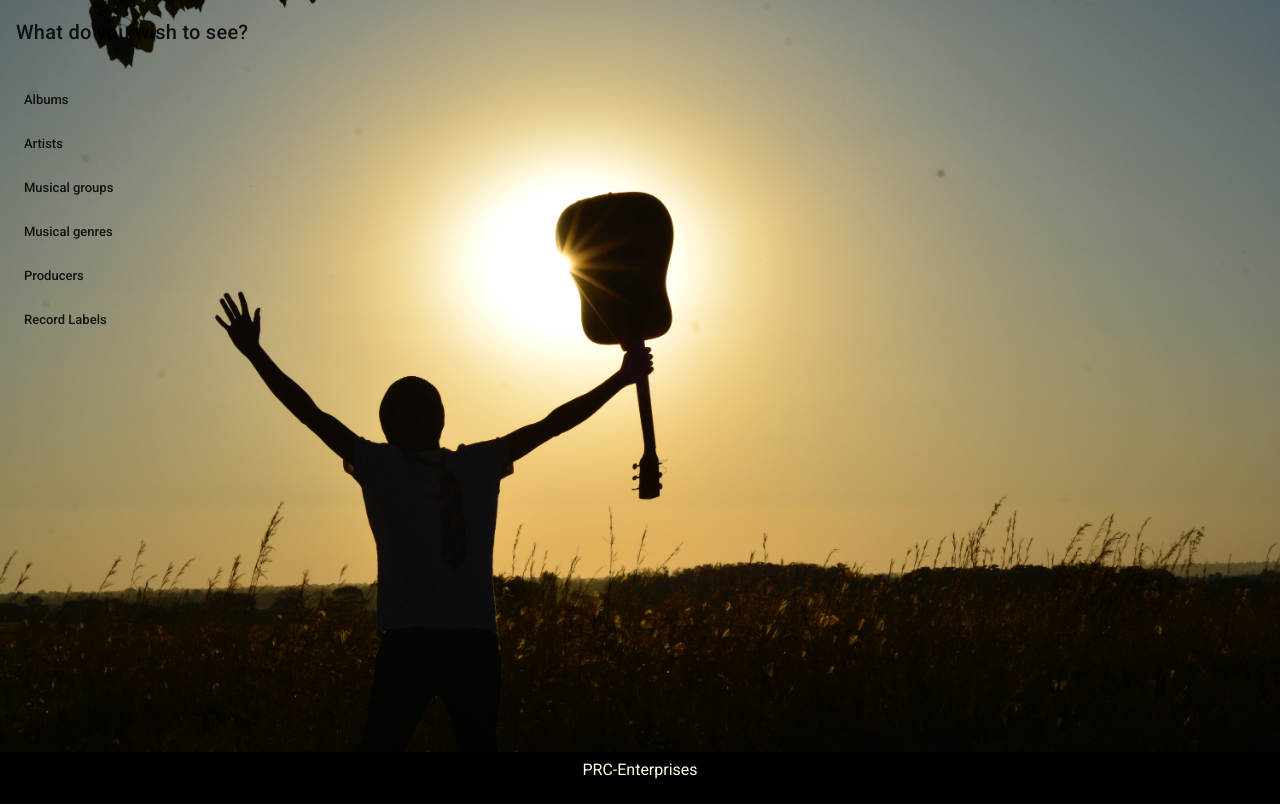
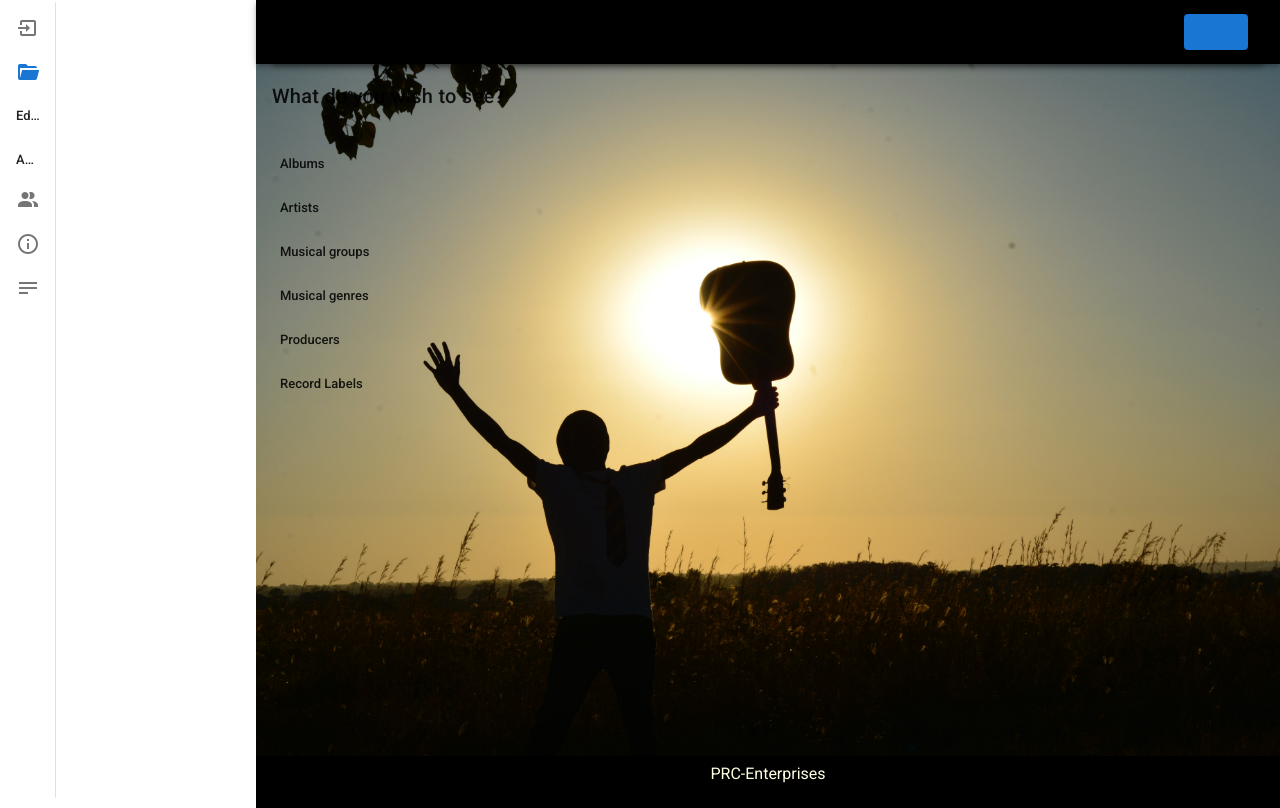
Before and after one commit to josezitopedrito/PRC-Projeto, a Vue app in the folder projeto/interface/: page / in a window 1280 px wide. Built offline with nearby package versions, Linux system fonts and the light colour scheme.

Commit message:
Introdução de navDraw e de um header

```diff
--- a/projeto/interface/src/App.vue
+++ b/projeto/interface/src/App.vue
@@ -1,6 +1,8 @@
 <template>
   <v-app>
     <v-content>
+      <!-- A navDraw é so para ser permitida a users registados -->
+      <navDraw></navDraw>
       <router-view></router-view>
       <appFooter></appFooter>
     </v-content>
@@ -10,10 +12,12 @@
 <script>
 
 import Footer from './components/footer.vue'
+import NavDraw from './components/navDraw.vue'
 export default {
 
   components: {
-    'appFooter':Footer
+    'appFooter':Footer,
+    'navDraw': NavDraw
   },
 
   data: () => ({
--- a/projeto/interface/src/components/Home.vue
+++ b/projeto/interface/src/components/Home.vue
@@ -1,5 +1,42 @@
 <template>
   <div id="Home" class="home">
+    <v-app-bar app fixed color="black">
+        <v-toolbar color="black">
+            <div class="spacer"></div>
+            <v-menu>
+                <template v-slot:activator="{ on: menu }">
+                    <v-tooltip bottom>
+                        <template v-slot:activator="{ on: tooltip }">
+                            <v-btn
+                            color="primary"
+                            dark
+                            v-on="{ ...tooltip, ...menu }"
+                            >
+                                <v-icon>mdi-acount</v-icon>
+                            </v-btn>
+                        </template>
+                    <span>Im A ToolTip</span>
+                    </v-tooltip>
+                </template>
+                <v-list>
+                    <!-- Para ver enquanto logged out -->
+                    <v-list-item link to="/registo">
+                        <v-list-item-title>Register</v-list-item-title>
+                    </v-list-item>
+                    <v-list-item link to="/login">
+                        <v-list-item-title>Login</v-list-item-title>
+                    </v-list-item>
+                    <!-- Para ver enquanto logged in -->
+                    <v-list-item link to="/perfil">
+                        <v-list-item-title>Ver Perfil</v-list-item-title>
+                    </v-list-item>
+                    <v-list-item>
+                        <v-list-item-title>Sair</v-list-item-title>
+                    </v-list-item>
+                </v-list>
+            </v-menu>
+        </v-toolbar>
+    </v-app-bar>
     <v-card flat class="table">
       <v-card-title>What do you wish to see?</v-card-title>
       <v-card-actions>
--- /dev/null
+++ b/projeto/interface/src/components/navDraw.vue
@@ -0,0 +1,77 @@
+<template>
+    <v-card>
+        <v-navigation-drawer app
+          permanent
+          expand-on-hover
+        >
+          <v-list
+            nav
+            dense
+          >
+
+            <v-list-item link to="/users">
+              <v-list-item-icon>
+                <v-icon>mdi-import</v-icon>
+              </v-list-item-icon>
+              <v-list-item-title>Utilizadores</v-list-item-title>
+            </v-list-item>
+            <v-list-group
+              prepend-icon="mdi-folder-open"
+              value="true"
+            >
+              <template v-slot:activator>
+                <v-list-item-title>Alteração de conteúdo</v-list-item-title>
+              </template>
+              <v-list-item link to="/edicao">
+                <v-list-item-title>Edição</v-list-item-title>
+              </v-list-item>
+              <v-list-item link to="/adicao">
+                <v-list-item-title>Adição</v-list-item-title>
+              </v-list-item>
+            </v-list-group>
+            <v-list-item link to="/pedidos">
+              <v-list-item-icon>
+                <v-icon>mdi-account-multiple</v-icon>
+              </v-list-item-icon>
+              <v-list-item-title>Pedidos de registo</v-list-item-title>
+            </v-list-item>
+            <v-list-item link to="/about">
+              <v-list-item-icon>
+                <v-icon>mdi-information-outline</v-icon>
+              </v-list-item-icon>
+              <v-list-item-title>About page</v-list-item-title>
+            </v-list-item>
+            <v-list-item link>
+              <v-list-item-icon>
+                <v-icon>mdi-text</v-icon>
+              </v-list-item-icon>
+              <v-list-item-title>Créditos</v-list-item-title>
+            </v-list-item>
+          </v-list>
+        </v-navigation-drawer>
+    </v-card>
+</template>
+
+<script>
+export default {
+    data() {
+        return{
+            title: 'Vue'
+        }
+    }
+};
+</script>
+
+<style scoped>
+
+header{
+    background:#2A3F54;
+    padding: 10px;
+}
+
+h1{
+    color:white;
+    text-align:center;
+}
+
+</style>
```
